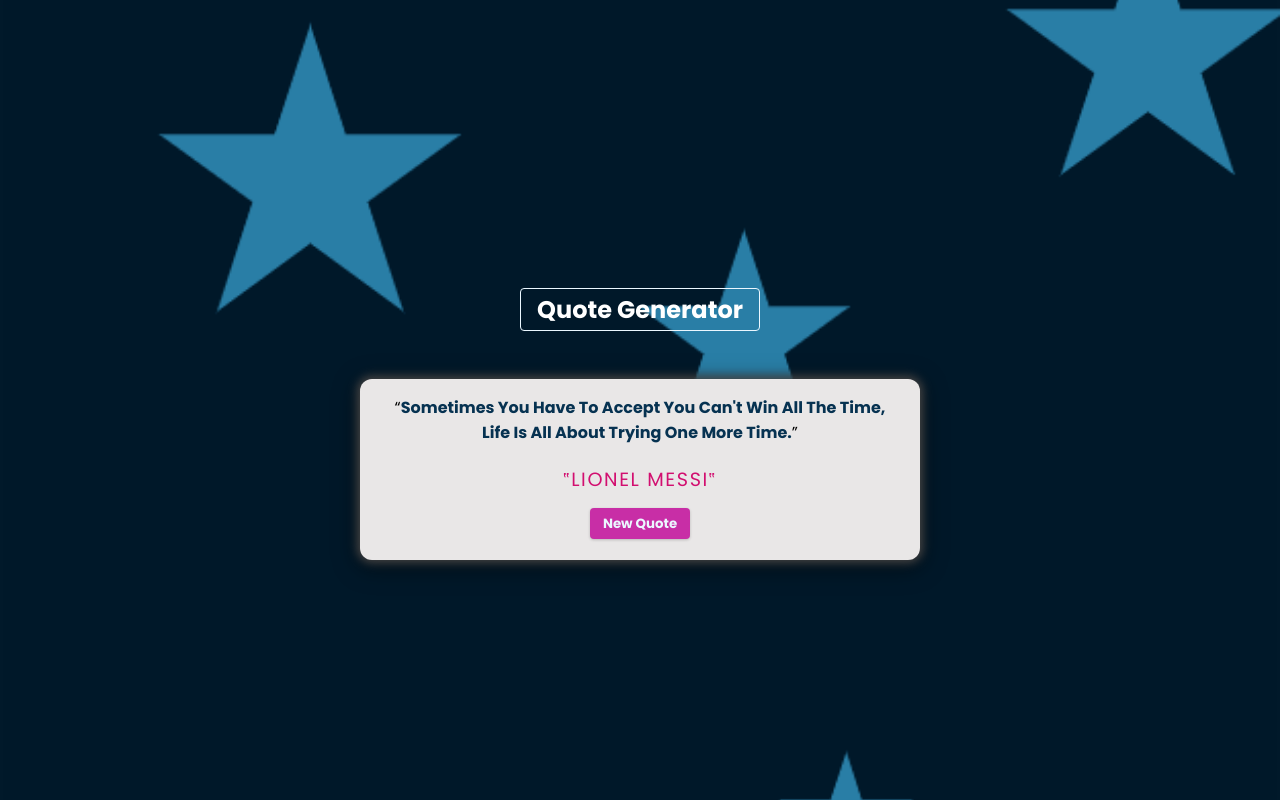
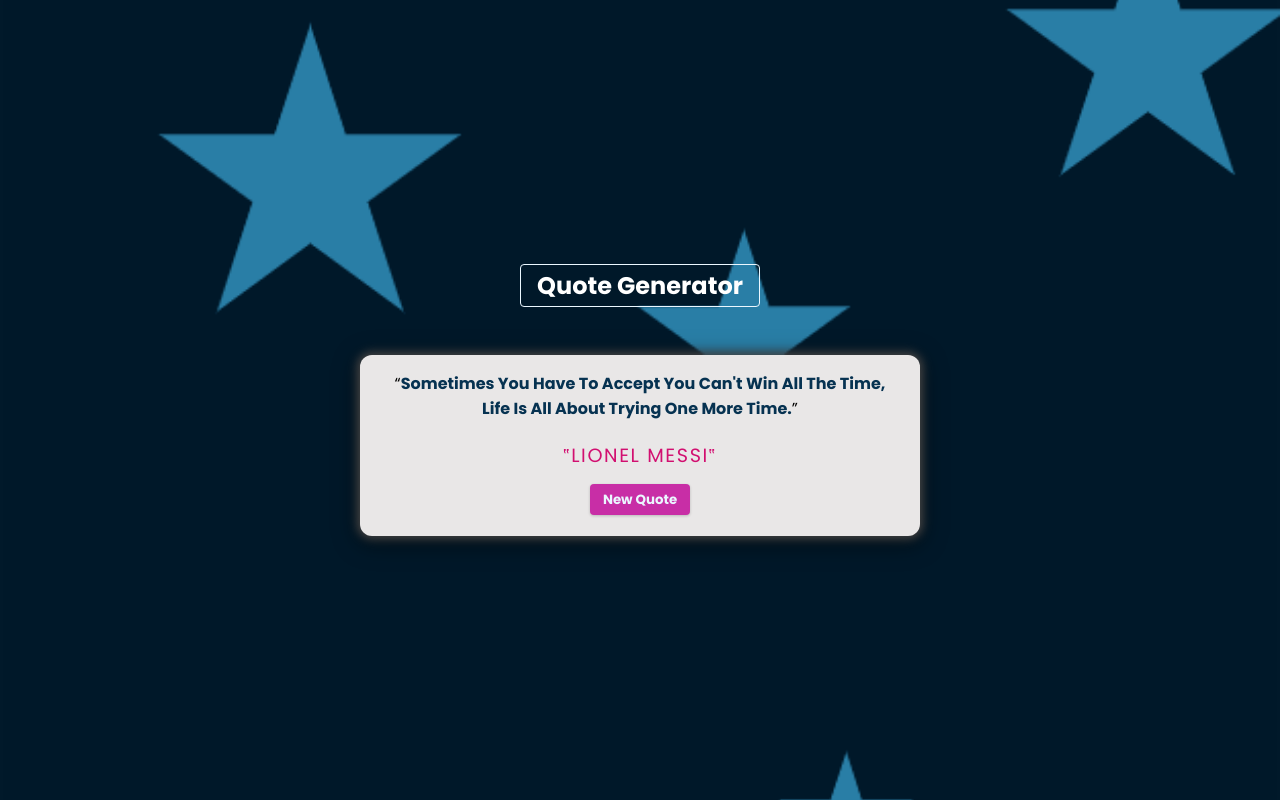
Before and after one commit to maybemahdi/Quote-Generator, a plain HTML site: page index.html in a window 1280 px wide. Drawn offline with Linux system fonts and the light colour scheme; a web font is replaced by a local one.

Commit message:
Finished

```diff
--- a/app.css
+++ b/app.css
@@ -75,7 +75,7 @@
   color: white;
   border: 1px solid var(--clr-primary-10);
   padding: 0.2em 1em;
-  margin: 3em 0;
+  margin: 0 0 3em 0;
   border-radius: 4px;
   white-space: nowrap;
 }
```
Also changed, not shown: index.html (+2 -1 lines).
